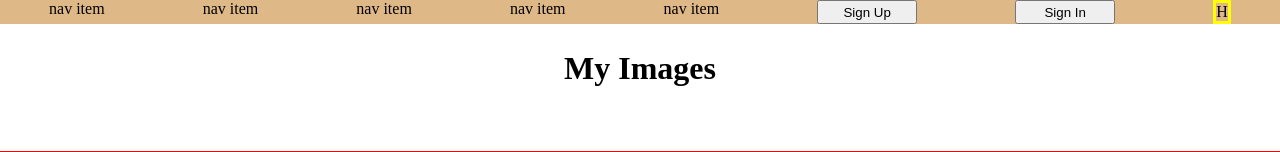
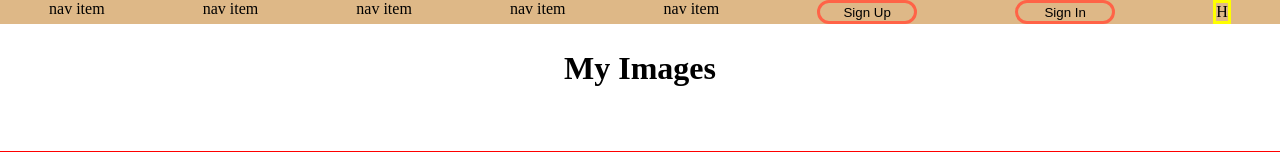
Before and after one commit to fidashn/newProject1, a React (Create React App) app: page / in a window 1280 px wide. Shown: the top 152 px of the page. Built offline with nearby package versions, Linux system fonts and the light colour scheme.

Commit message:
styled the buttons of sign in/up

```diff
--- a/src/App.css
+++ b/src/App.css
@@ -11,6 +11,19 @@ list-style: none;
 text-decoration: none;
 background-color: burlywood;
 }
+
+button {
+  color: black;
+  background-color: transparent;
+  border: 3px tomato solid;
+  border-radius: 20px;
+}
+
+button:hover {
+  cursor: pointer;
+  transform: scale(1.1);
+}
+
 
 h1 {
 display: flex;
```
